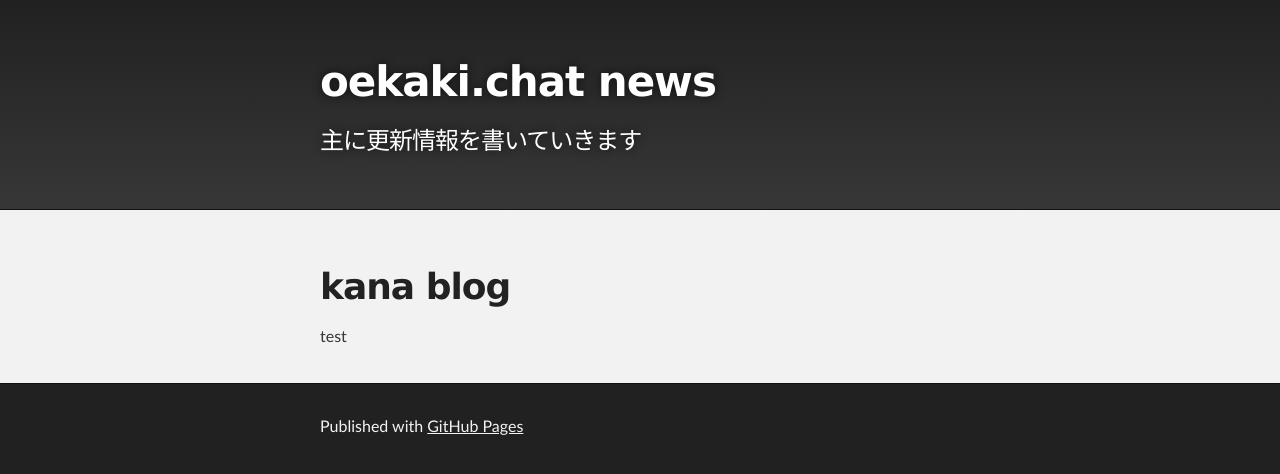
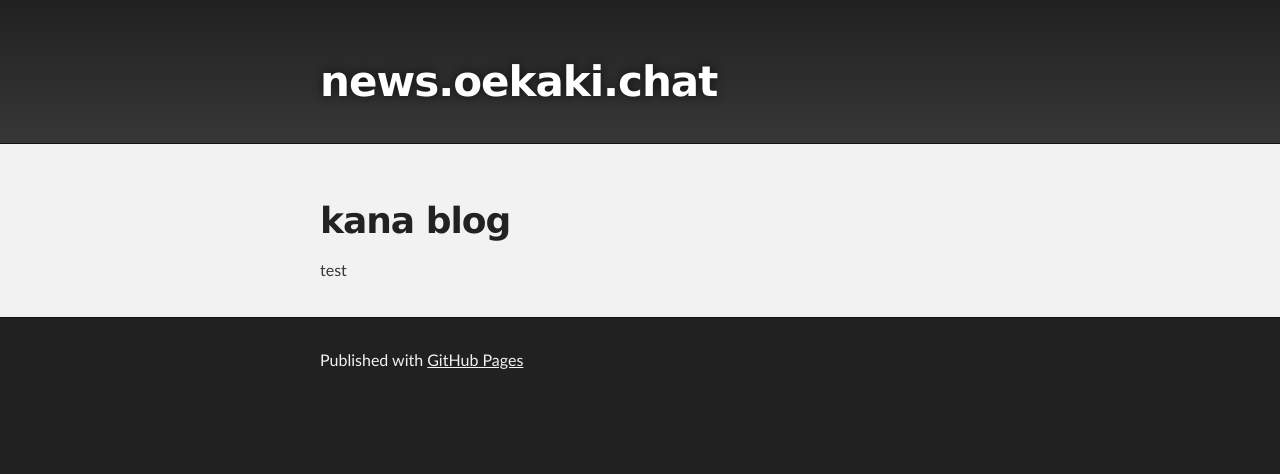
Before and after one commit to kana-studio/kana-studio.github.io, a Jekyll site: the page built from index.md, in a window 1280 px wide. Shown: the top 474 px of the page. Built offline with Jekyll 4.4.1, drawn with Linux system fonts in a browser that asks for light colours; our own code applies the rules of GitHub Pages for plain Markdown files.

Commit message:
Update default.html

```diff
--- a/_layouts/default.html
+++ b/_layouts/default.html
@@ -15,8 +15,7 @@
     <!-- HEADER -->
     <div id="header_wrap" class="outer">
         <header class="inner">
-          <h1 id="project_title">oekaki.chat news</h1>
-          <h2 id="project_tagline">主に更新情報を書いていきます</h2>
+          <h1 id="project_title">news.oekaki.chat</h1>
         </header>
     </div>
 
```
